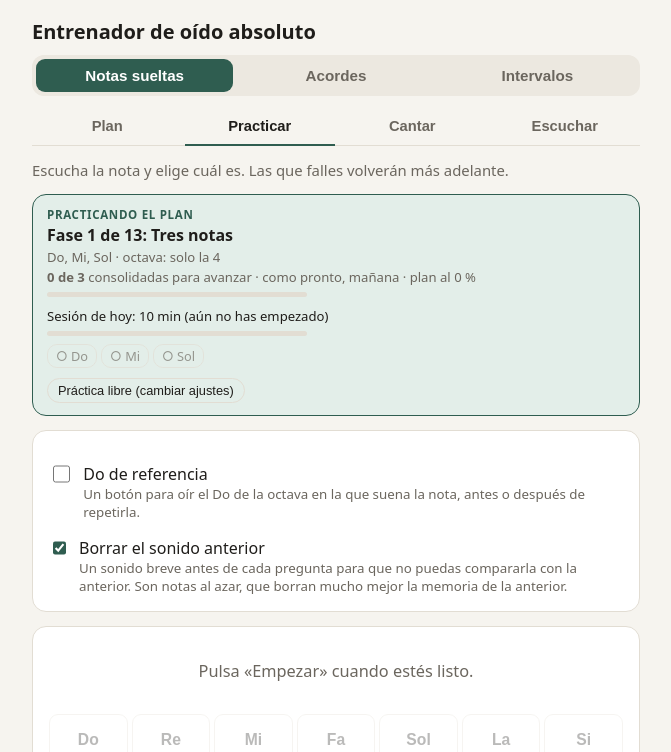
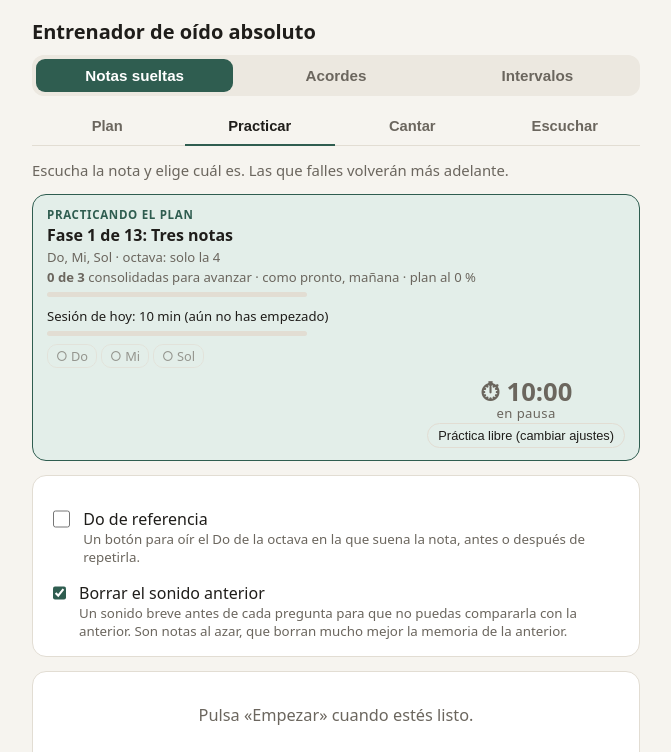
Before and after one commit to erezoz2021-oss/entrenador-oido, a plain HTML site: page index.html in a window 1280 px wide. Both pictures are taken after a click on the button "Practicar esta fase". Shown: the top 752 px of the page, without its empty margins (304-975 px from the left). Drawn offline with Linux system fonts and the light colour scheme.

Commit message:
Plan: cronómetro en vivo con el tiempo que queda de la sesión
Co-Authored-By: Claude Opus 5.5 <noreply@anthropic.com>

```diff
--- a/index.html
+++ b/index.html
@@ -90,6 +90,11 @@
   .barra.fina { height: 5px; }
   .barra.mini { height: 5px; margin: 4px 0 2px; max-width: 260px; }
   .sesion-linea { color: var(--text) !important; margin-top: 6px; }
+  .crono-caja { display: flex; flex-direction: column; align-items: center; gap: 8px; margin-left: auto; }
+  .crono { font-size: 1.6rem; font-weight: 700; font-variant-numeric: tabular-nums; color: var(--accent); text-align: center; line-height: 1.1; }
+  .crono small { display: block; font-size: .7rem; font-weight: 500; color: var(--muted); letter-spacing: .03em; }
+  .crono.pausa { color: var(--muted); }
+  .crono.hecha { color: var(--ok); }
   .sesion-linea.hecha { color: var(--ok) !important; font-weight: 600; }
   .barra.sesion span { background: var(--ok); }
   .prog-chips { display: flex; flex-wrap: wrap; gap: 4px; margin-top: 4px; }
@@ -931,6 +936,23 @@ function contarSesion(modo) {
   guardar("oa-sesion-" + modo, s);
   return recienHecha;
 }
+// cronómetro en vivo: lo ya contado + lo que va de la pregunta actual (mismo criterio que contarSesion)
+function msSesionAhora(modo) {
+  const s = sesionHoy(modo), ahora = Date.now();
+  if (!pNota || !pInicio) return { ms: s.ms, pausa: true };
+  const desde = s.ultimo && ahora - s.ultimo < 60000 ? Math.max(s.ultimo, pInicio) : pInicio;
+  const extra = ahora - desde;
+  return extra >= 60000 ? { ms: s.ms, pausa: true } : { ms: s.ms + Math.max(0, extra), pausa: false };
+}
+const mmss = ms => { const t = Math.max(0, Math.round(ms / 1000)); return `${Math.floor(t / 60)}:${String(t % 60).padStart(2, "0")}`; };
+function pintarCrono() {
+  const el = $("crono");
+  if (!el) return;
+  const total = duracion[estado.modo] * 60000, { ms, pausa } = msSesionAhora(estado.modo), resta = total - ms;
+  el.classList.toggle("hecha", resta <= 0); el.classList.toggle("pausa", pausa && resta > 0);
+  el.innerHTML = resta > 0 ? `⏱ ${mmss(resta)}<small>${pausa ? "en pausa" : "quedan"}</small>` : `✓ ${mmss(ms)}<small>sesión hecha</small>`;
+}
+setInterval(() => { if (estado.vista === "practicar" && !esLibre()) pintarCrono(); }, 1000);
 function textoSesion(modo) {
   const s = sesionHoy(modo), total = duracion[modo], min = Math.floor(s.ms / 60000);
   const quedan = Math.max(0, Math.ceil((total * 60000 - s.ms) / 60000));
@@ -1069,8 +1091,10 @@ function pintarAvisoPlan() {
         <small class="sesion-linea${textoSesion(estado.modo).hecha ? " hecha" : ""}">${textoSesion(estado.modo).txt}</small>
         <div class="barra mini sesion"><span style="width:${textoSesion(estado.modo).pct}%"></span></div>
         <small class="prog-chips">${pr.items.map(x => `<span class="prog-item ${x.e}" title="${x.e === "ok" ? "consolidada" : "Falta: " + x.falta}">${{ ok: "✓", camino: "◐", revalidar: "↻", nueva: "○" }[x.e]} ${JUEGOS[estado.modo].nombre(x.id)}</span>`).join("")}</small></div>
-      <button class="chip mini" id="irLibre">Práctica libre (cambiar ajustes)</button>`;
+      <div class="crono-caja"><div class="crono" id="crono"></div>
+      <button class="chip mini" id="irLibre">Práctica libre (cambiar ajustes)</button></div>`;
     $("irLibre").onclick = () => ponerLibre(true);
+    pintarCrono();
     return;
   }
   $("avisoPlan").className = "rotulo-plan libre";
--- a/sw.js
+++ b/sw.js
@@ -1,6 +1,6 @@
 // Permite usar la app sin conexión: guarda la página y todas las notas en el móvil.
 // Al cambiar la app, sube VERSION para que el móvil descargue la nueva.
-const VERSION = "oido-v20";
+const VERSION = "oido-v21";
 const NOTAS = [];
 for (const n of ["C", "Db", "D", "Eb", "E", "F", "Gb", "G", "Ab", "A", "Bb", "B"]) {
   for (let o = 1; o <= 7; o++) NOTAS.push(`notas/${n}${o}.mp3`);
```
